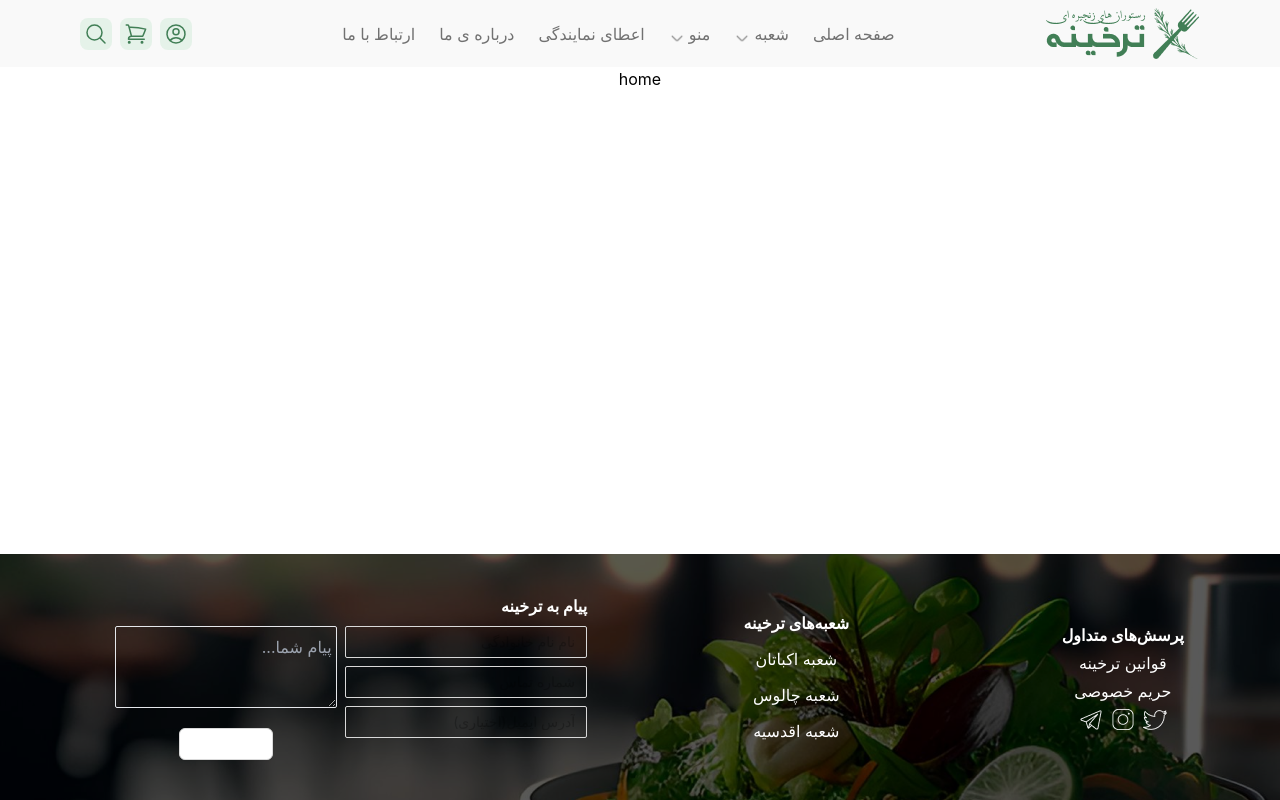
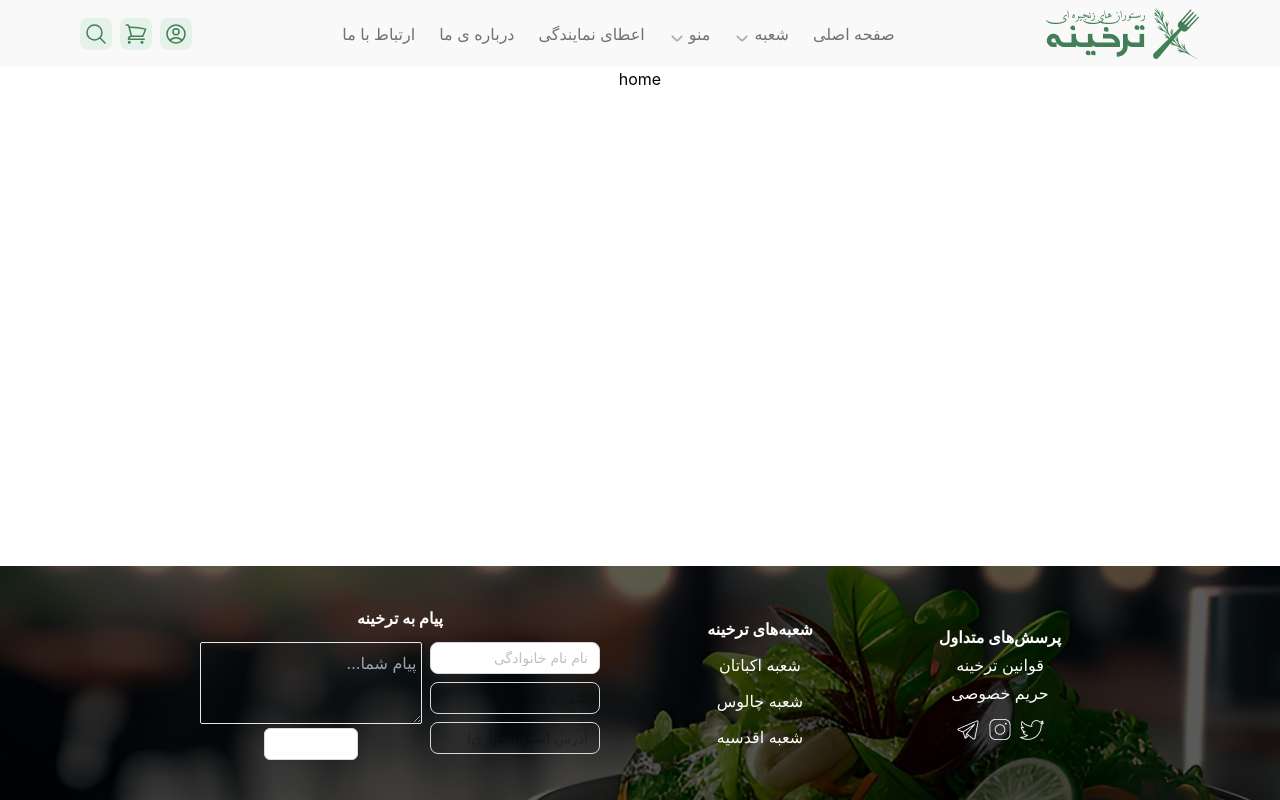
Before and after one commit to mehranehsoleimani66/tarkhineh, a React (Create React App) app: page / in a window 1280 px wide. Built offline with nearby package versions, Linux system fonts and the light colour scheme.

Commit message:
change styles in footer

```diff
--- a/src/component/footer/footer.js
+++ b/src/component/footer/footer.js
@@ -1,12 +1,13 @@
 import Form from "./form";
 const Footer=()=>{
     return(
-        <div  className='flex flex-row-reverse justify-around  items-center gap-3  fixed bottom-0 left-0 w-full text-white' style={{backgroundImage:`url(${'./images/Footerbg.png'})`}}>
-           <div className=" flex flex-col  items-center justify-center p-10 gap-1  w-1/4 ">
+        <div  className='flex flex-row justify-center items-center fixed bottom-0 left-0 w-full text-white' style={{backgroundImage:`url(${'./images/Footerbg.png'})`}}>
+           <div className='flex flex-row-reverse  justify-between items-center w-3/4'>
+           <div className=" flex flex-col  justify-center items-center   p-10 gap-1  w-1/4 ">
            <h5 className="font-bold cursor-pointer ">پرسش‌های متداول</h5>
-            <h1 className="cursor-pointer">قوانین ترخینه</h1>
-           <h1 className="cursor-pointer">حریم خصوصی</h1>
-           <div className="flex flex-row justify-center items-center gap-2">
+            <h1 className="cursor-pointer font-thin">قوانین ترخینه</h1>
+           <h1 className="cursor-pointer font-thin">حریم خصوصی</h1>
+           <div className="flex flex-row justify-center items-center gap-2 pt-2">
            <img src='./images/telegramicon.png' className="cursor-pointer"/>
            <img src='./images/instaicon.png' className="cursor-pointer"/>
            <img src='./images/twittericon.png' className="cursor-pointer"/>
@@ -14,11 +15,14 @@ const Footer=()=>{
            </div>
            <div className="  flex flex-col  items-center justify-center p-10 gap-3  w-1/4">
            <h4 className="font-bold ">شعبه‌های ترخینه</h4>
-            <h1 className="cursor-pointer">شعبه اکباتان</h1>
-           <h1 className="cursor-pointer">شعبه چالوس</h1>
-           <h1 className="cursor-pointer">شعبه اقدسیه</h1>
+            <h1 className="cursor-pointer font-thin">شعبه اکباتان</h1>
+           <h1 className="cursor-pointer font-thin">شعبه چالوس</h1>
+           <h1 className="cursor-pointer font-thin">شعبه اقدسیه</h1>
            </div>
-              <Form/>
+           <div className="  flex flex-col justify-between  items-center  p-10 gap-3  w-1/2">
+           <Form/>
+           </div>
+           </div>
             </div>
 
 
--- a/src/component/footer/form.js
+++ b/src/component/footer/form.js
@@ -30,21 +30,21 @@ const templateParams={
 return(
 
 
-<div className="  flex flex-col items-end justify-center p-10 gap-2  w-1/2 ">
+<>
            <h4 className="font-bold cursor-pointer ">پیام به ترخینه</h4>
            <div className="flex flex-row-reverse ">
             <div className="flex flex-col gap-2 pl-2 " >
-            <Input className="text-right  bg-transparent border rounded-sm"  value={name} placeholder='نام نام خانوادگی' onChange={(e)=>{setName(e.target.value)}}/>
-            <Input className="text-right bg-transparent border rounded-sm"   placeholder='شماره تماس' value={num} onChange={(e)=>{setNum(e.target.value)}}/>
-            <Input className="text-right bg-transparent border rounded-sm" type='email' placeholder='آدرس ایمیل(اختیاری)' value={email} onChange={(e)=>{setEMail(e.target.value)}} />
+            <Input className="text-right text-white  border rounded-lg"  value={name} placeholder='نام نام خانوادگی' onChange={(e)=>{setName(e.target.value)}}/>
+            <Input className="text-right bg-transparent border rounded-lg"   placeholder='شماره تماس' value={num} onChange={(e)=>{setNum(e.target.value)}}/>
+            <Input className="text-right bg-transparent border rounded-lg" type='email' placeholder='آدرس ایمیل(اختیاری)' value={email} onChange={(e)=>{setEMail(e.target.value)}} />
              </div>
-           <div className=" flex flex-col justify-center items-center gap-5">
+           <div className=" flex flex-col justify-center items-center gap-1">
            <textarea  className="text-right leading-10 rounded-sm bg-transparent text-white border" type="text" placeholder='...پیام شما ' value={text} onChange={(e)=>{setText(e.target.value)}}  />
             <Button className="w-25 text-white" loading={loading} onClick={SendEmailHandler}>ارسال پیام</Button>
            </div>
 
             </div>
-          </div>
+          </>
 
 )
 
```
